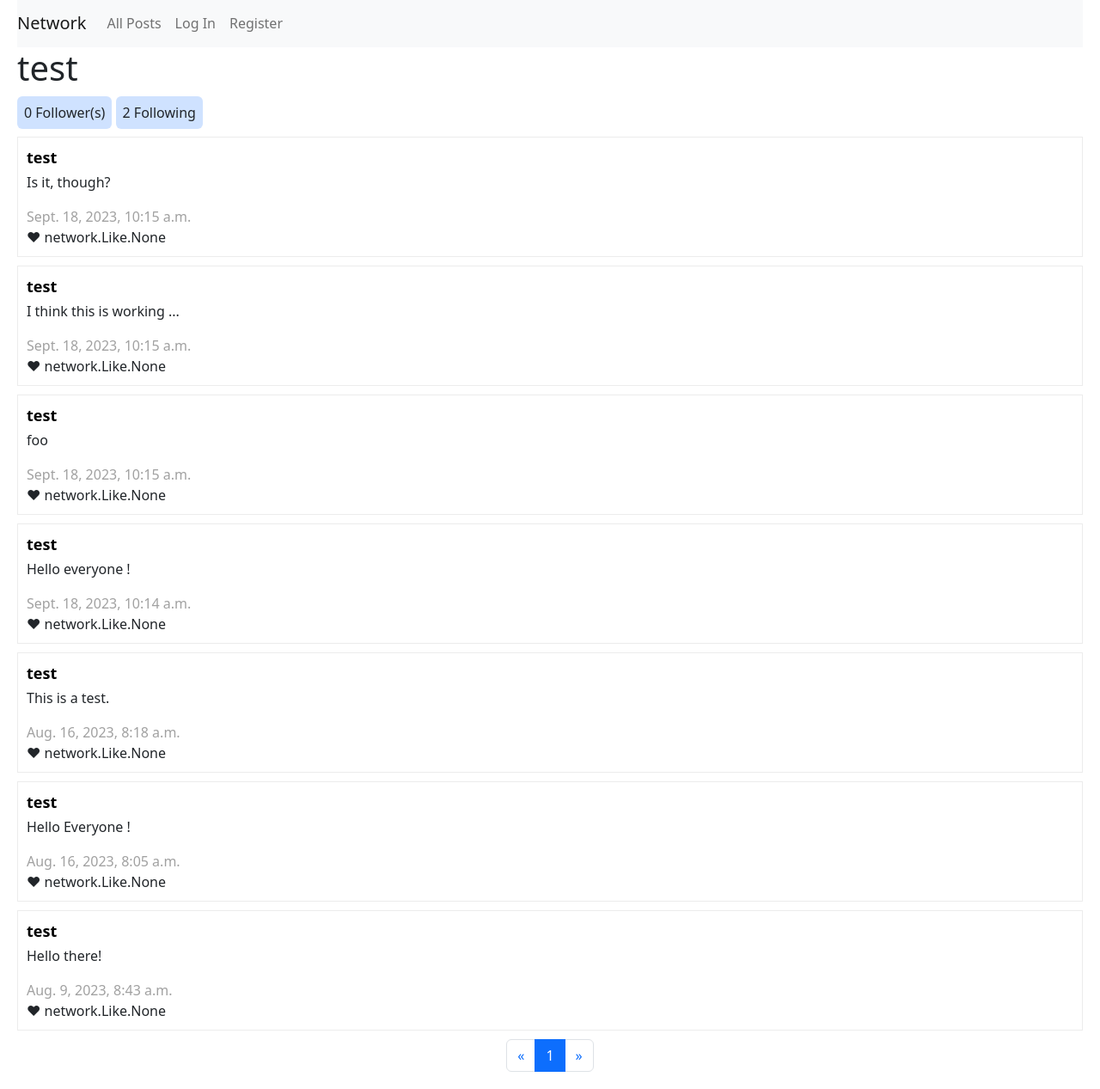
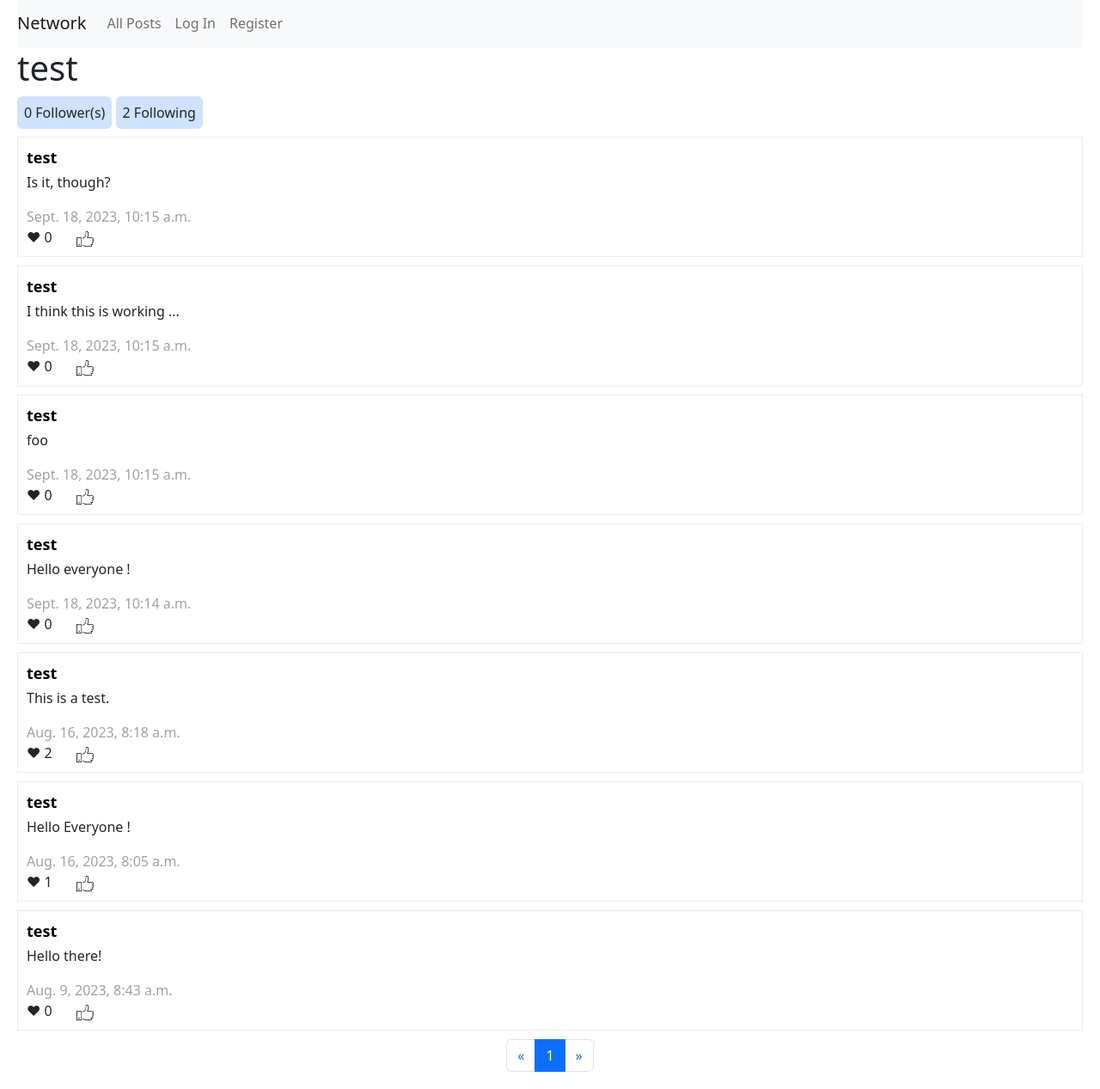
Before and after one commit to Caroline1123/cs50, a Django app: page /users/1 in a window 1280 px wide. Shown: the part 21-1288 px from the top of the page at 86% size. Run offline with Django 4.2, Linux system fonts and the light colour scheme; data comes from the database, SQL or seed files in the repository; both versions use the stored data as it was after the commit.

Commit message:
Completed project's requirements. Few optimizations left

```diff
--- a/project4/network/admin.py
+++ b/project4/network/admin.py
@@ -1,5 +1,5 @@
 from django.contrib import admin
-from .models import User, Post, Following
+from .models import User, Post, Following, Like
 
 # Register your models here.
 class PostAdmin(admin.ModelAdmin):
@@ -9,3 +9,4 @@ class PostAdmin(admin.ModelAdmin):
 admin.site.register(Post, PostAdmin)
 admin.site.register(Following)
 admin.site.register(User)
+admin.site.register(Like)
--- a/project4/network/static/network/network.js
+++ b/project4/network/static/network/network.js
@@ -7,9 +7,6 @@ function getCookie(name) {
 function editPost(postId) {
     const NewText = document.getElementById(`modal-post${postId}`).value;
     const modal = document.getElementById(`EditModal${postId}`);
-    console.log(NewText);
-    console.log(postId);
-    console.log(modal);
     fetch(`/edit/${postId}`, {
         method: "POST",
         headers: {"Content-type": "application/json", "X-CSRFToken": getCookie("csrftoken")},
@@ -22,3 +19,19 @@ function editPost(postId) {
         document.getElementById(`text${postId}`).innerText = result.text;
     })
 }
+
+function updateLikes(postId, likesList) {
+    const likeLink = document.getElementById(`like${postId}`);
+    const likeCount = document.getElementById(`like_count${postId}`);
+    fetch(`/like/${postId}`)
+    .then(response => response.json())
+    .then(result => {
+        likeCount.innerText = result['likes_count'];
+        if (result["newText"] == "Unlike") {
+            likeLink.innerHTML = `<img src="static/images/thumbs-down.png" class="thumbs">`
+        }
+        else {
+            likeLink.innerHTML = `<img src="static/images/thumbs-up.png" class="thumbs">`
+        }
+    })
+    }
--- a/project4/network/static/network/styles.css
+++ b/project4/network/static/network/styles.css
@@ -25,3 +25,8 @@ body {
 .timestamp {
     color:rgb(161, 161, 161)
 }
+
+.thumbs {
+    height: 20px;
+    width : 20px;
+}
--- a/project4/network/templates/network/edit_modal.html
+++ b/project4/network/templates/network/edit_modal.html
@@ -1,5 +1,5 @@
 {% block contents %}
-<div class="modal fade" id="EditModal{{post.id}}" tabindex="-1" aria-labelledby="EditModal{{post.id}}_label" aria-hidden="true">
+<div class="modal" id="EditModal{{post.id}}" tabindex="-1" aria-labelledby="EditModal{{post.id}}_label" aria-hidden="true">
   <div class="modal-dialog">
     <div class="modal-content">
       <div class="modal-header">
@@ -18,6 +18,5 @@
   </div>
 </div>
 
-<script src="https://cdn.jsdelivr.net/npm/bootstrap@5.0.0-beta3/dist/js/bootstrap.min.js" integrity="sha384-j0CNLUeiqtyaRmlzUHCPZ+Gy5fQu0dQ6eZ/xAww941Ai1SxSY+0EQqNXNE6DZiVc" crossorigin="anonymous"></script>
-
+<script src="https://cdn.jsdelivr.net/npm/bootstrap@5.3.2/dist/js/bootstrap.min.js" integrity="sha384-BBtl+eGJRgqQAUMxJ7pMwbEyER4l1g+O15P+16Ep7Q9Q+zqX6gSbd85u4mG4QzX+" crossorigin="anonymous"></script>
 {% endblock %}
--- a/project4/network/templates/network/layout.html
+++ b/project4/network/templates/network/layout.html
@@ -5,7 +5,7 @@
     <head>
         <title>{% block title %}Social Network{% endblock %}</title>
         <link href="https://cdn.jsdelivr.net/npm/bootstrap@5.0.0-beta3/dist/css/bootstrap.min.css" rel="stylesheet" integrity="sha384-eOJMYsd53ii+scO/bJGFsiCZc+5NDVN2yr8+0RDqr0Ql0h+rP48ckxlpbzKgwra6" crossorigin="anonymous"/>
-        <link rel="stylesheet" href="https://cdn.jsdelivr.net/npm/bootstrap@5.3.1/dist/css/bootstrap.min.css">
+        <link rel="stylesheet" href="https://cdn.jsdelivr.net/npm/bootstrap@5.3.2/dist/css/bootstrap.min.css">
         <link href="{% static 'network/styles.css' %}" rel="stylesheet">
         <script src="{% static 'network/network.js' %}"></script>
     </head>
--- a/project4/network/templates/network/users.html
+++ b/project4/network/templates/network/users.html
@@ -1,4 +1,5 @@
 {% extends "network/layout.html" %}
+{% load static %}
 
 {% block body %}
     <h1>{{profile_user.username}}</h1>
@@ -24,7 +25,22 @@
         {% endif %}
         <div class="text">{{ post.text|linebreaks}}</div>
         <div class="timestamp">{{ post.timestamp}}</div>
-        <div class="likes">&#10084; {{ post.likes}}</div>
+        <div class="likes">&#10084;
+            <div id="like_count{{post.id}}" class="d-inline">
+                {{ post.likes.count }}
+            </div>
+            {% if request.user != post.user %}
+                {% if post.id in post_liked %}
+                    <p class="d-inline px-4" id="like{{post.id}}" onclick="updateLikes({{post.id}},{{post_likes}})">
+                        <img src="{% static '/images/thumbs-down.png' %}" class="thumbs">
+                    </p>
+                {% else %}
+                    <p class="d-inline px-4" id="like{{post.id}}" onclick="updateLikes({{post.id}},{{post_likes}})">
+                        <img src="{% static '/images/thumbs-up.png' %}" class="thumbs">
+                    </p>
+                {% endif %}
+            {% endif %}
+        </div>
     </div>
     {% endfor %}
     {% include "network/edit_modal.html" %}
--- a/project4/network/views.py
+++ b/project4/network/views.py
@@ -15,13 +15,11 @@ from .forms import PostForm
 def index(request):
     # Retrieve all posts and order them by date
     posts = Post.objects.all().order_by("-timestamp").all()
-    post_likes  = []
+    post_liked  = []
     for post in posts:
         if request.user.is_authenticated:
-            is_liking = post.likes.filter(liker = request.user).exists()
-            post_likes.append(is_liking)
-        else:
-            post_likes.append(False)
+            user_likes = Like.objects.filter(liker = request.user).values_list("post_id", flat=True)
+            post_liked = list(user_likes)
     # Show 10 posts per page
     paginator = Paginator(posts, 10)
     page_number = request.GET.get('page')
@@ -29,7 +27,7 @@ def index(request):
     return render(request, "network/index.html", {
         "form": PostForm,
         "page_obj" : page_obj,
-        "post_likes" : post_likes,
+        "post_liked" : post_liked,
     })
 
 def login_view(request):
@@ -165,10 +163,14 @@ def edit(request, post_id):
 @login_required
 def like(request, post_id):
     post = Post.objects.get(pk=post_id)
+    new_text = "Like"
     # if like object already exists, remove the object. Else, add the like to the DB
     if Like.objects.filter(liker=request.user, post=post).exists():
         Like.objects.filter(liker=request.user, post=post).delete()
     else:
         Like.objects.create(liker=request.user, post=post)
+        new_text = "Unlike"
     # TO DO : return something...
-    return HttpResponseRedirect(reverse("index"))
+    return JsonResponse({"newText": new_text,
+                         "likes_count": Like.objects.filter(post=post).count()
+                         })
```
Also changed, not shown: project4/network/templates/network/following.html (+17 -1 lines), project4/network/templates/network/index.html (+16 -7 lines), project4/db.sqlite3, project4/network/models.py (line endings or trailing spaces), project4/network/static/images/thumbs-down.png (added), project4/network/static/images/thumbs-up.png (added).
